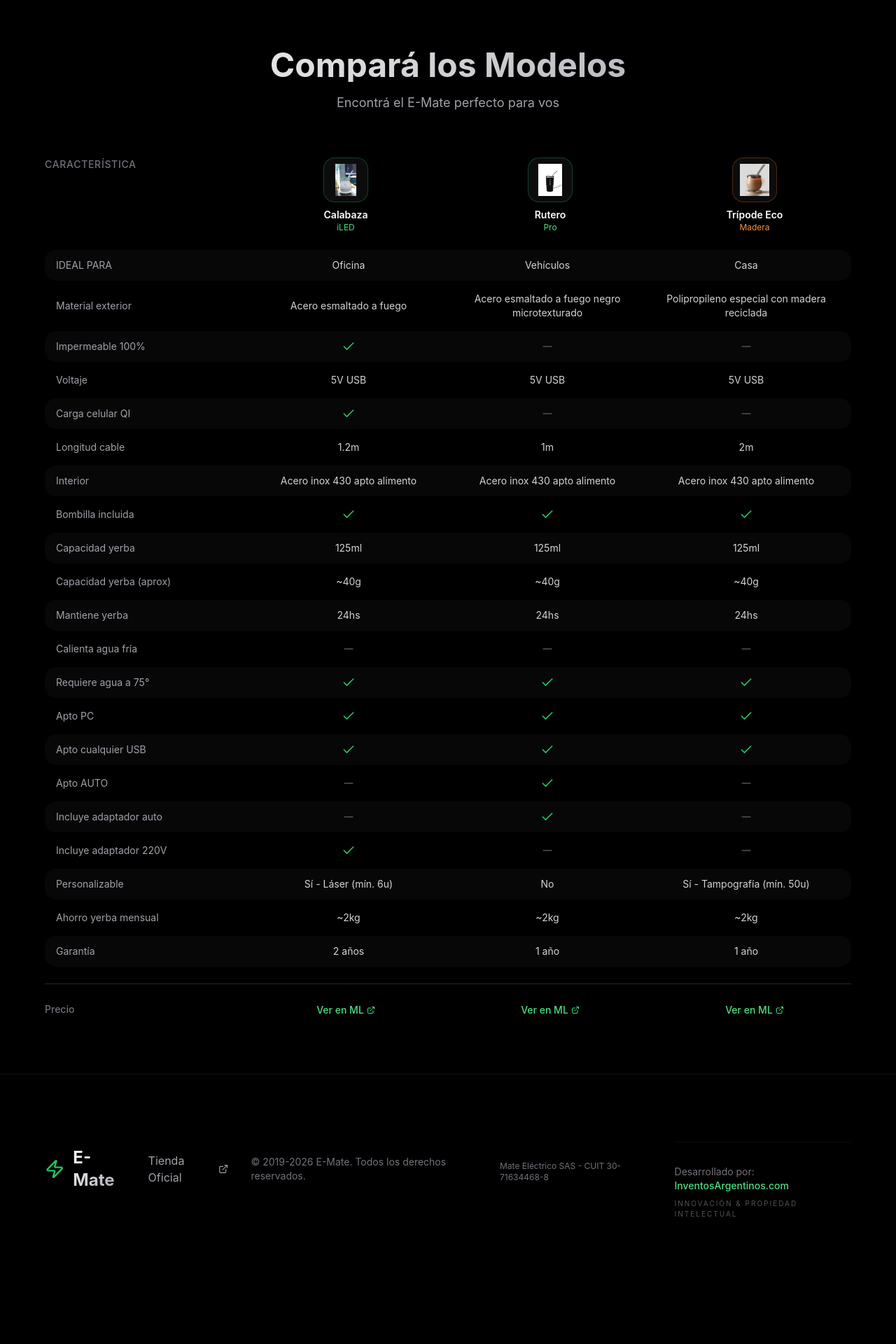
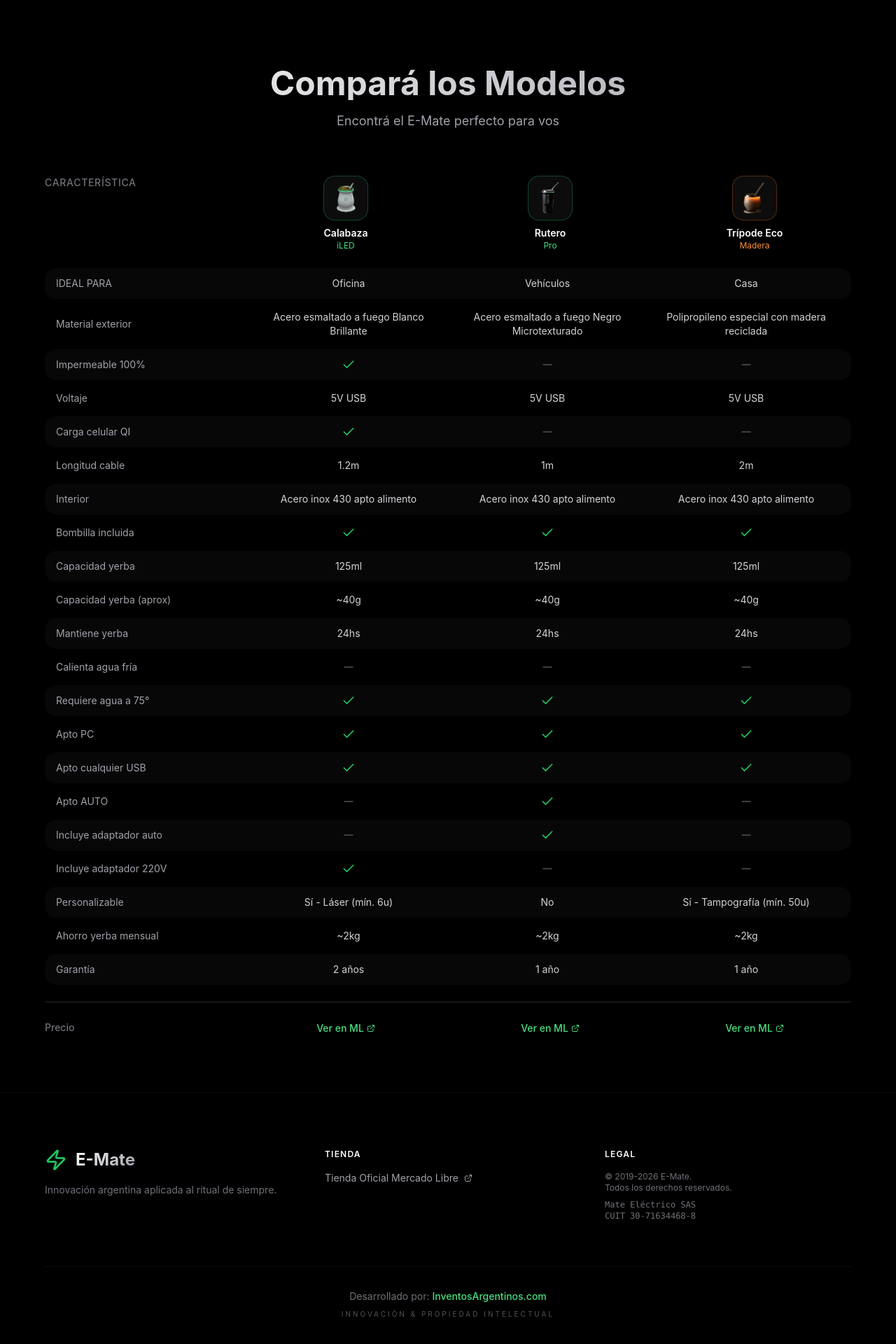
Before and after one commit to inventosmateros/mateelectrico, a React (Vite) app: page / in a window 1280 px wide. Shown: the part 3776-5696 px from the top of the page at 70% size. Before the commit the page ends 5582 px from the top, so only its background shows below. Built offline with nearby package versions, Linux system fonts and the light colour scheme.

Commit message:
Web E-Mate V5: Footer optimizado 3 columnas y link Inventos Argentinos

```diff
--- a/src/App.tsx
+++ b/src/App.tsx
@@ -47,7 +47,7 @@
 
 const comparisonData = [
   { feature: 'IDEAL PARA', calabaza: 'Oficina', rutero: 'Vehículos', tripode: 'Casa' },
-  { feature: 'Material exterior', calabaza: 'Acero esmaltado a fuego', rutero: 'Acero esmaltado a fuego negro microtexturado', tripode: 'Polipropileno especial con madera reciclada' },
+  { feature: 'Material exterior', calabaza: 'Acero esmaltado a fuego Blanco Brillante', rutero: 'Acero esmaltado a fuego Negro Microtexturado', tripode: 'Polipropileno especial con madera reciclada' },
   { feature: 'Impermeable 100%', calabaza: true, rutero: false, tripode: false },
   { feature: 'Voltaje', calabaza: '5V USB', rutero: '5V USB', tripode: '5V USB' },
   { feature: 'Carga celular QI', calabaza: true, rutero: false, tripode: false },
@@ -154,21 +154,21 @@
               </div>
               <div className="text-center">
                 <div className="w-16 h-16 mx-auto mb-2 rounded-2xl overflow-hidden bg-zinc-900/50 border border-green-500/30">
-                  <img src="/images/mate-blanco.png" alt="Calabaza" className="w-full h-full object-contain p-2" />
+                  <img src="/images/emate-iled-calabaza.png" alt="Calabaza" className="w-full h-full object-contain p-2" />
                 </div>
                 <p className="text-white font-semibold text-sm">Calabaza</p>
                 <p className="text-green-400 text-xs">iLED</p>
               </div>
               <div className="text-center">
                 <div className="w-16 h-16 mx-auto mb-2 rounded-2xl overflow-hidden bg-zinc-900/50 border border-green-500/30">
-                  <img src="/images/mate-negro.png" alt="Rutero" className="w-full h-full object-contain p-2" />
+                  <img src="/images/rutero-negro.png" alt="Rutero" className="w-full h-full object-contain p-2" />
                 </div>
                 <p className="text-white font-semibold text-sm">Rutero</p>
                 <p className="text-green-400 text-xs">Pro</p>
               </div>
               <div className="text-center">
                 <div className="w-16 h-16 mx-auto mb-2 rounded-2xl overflow-hidden bg-zinc-900/50 border border-orange-500/30">
-                  <img src="/images/mate-marron.jpg" alt="Trípode" className="w-full h-full object-contain p-2" />
+                  <img src="/images/tripode-eco-marron.png" alt="Trípode" className="w-full h-full object-contain p-2" />
                 </div>
                 <p className="text-white font-semibold text-sm">Trípode Eco</p>
                 <p className="text-orange-400 text-xs">Madera</p>
@@ -500,33 +500,50 @@
 
       <ComparisonSection />
 
-      <footer className="relative py-16 px-6 border-t border-zinc-800/50">
+ <footer className="relative py-20 px-6 border-t border-zinc-900/50 bg-black">
   <div className="max-w-6xl mx-auto">
-          <div className="flex flex-col md:flex-row items-center justify-between gap-8">
-            <div className="flex items-center gap-3">
+    {/* Primera Fila: 3 Columnas */}
+    <div className="grid grid-cols-1 md:grid-cols-3 gap-12 items-start text-center md:text-left">
+
+      {/* Columna 1: Branding */}
+      <div className="space-y-4">
+        <div className="flex items-center justify-center md:justify-start gap-3">
           <Zap className="w-8 h-8 text-green-500" />
           <span className="text-2xl font-bold text-gradient">E-Mate</span>
         </div>
+        <p className="text-zinc-500 text-sm leading-relaxed">
+          Innovación argentina aplicada al ritual de siempre.
+        </p>
+      </div>
 
-            <div className="flex items-center gap-6">
+      {/* Columna 2: Enlaces Rápidos */}
+      <div className="space-y-4">
+        <h4 className="text-white font-semibold uppercase text-xs tracking-widest">Tienda</h4>
         <a
           href="https://mercadolibre.com.ar/tienda/emate"
           target="_blank"
           rel="noopener noreferrer"
-                className="text-zinc-400 hover:text-white transition-colors flex items-center gap-2"
+          className="text-zinc-400 hover:text-green-400 transition-colors flex items-center justify-center md:justify-start gap-2 text-sm"
         >
-                Tienda Oficial
-                <ExternalLink className="w-4 h-4" />
+          Tienda Oficial Mercado Libre
+          <ExternalLink className="w-3 h-3" />
         </a>
       </div>
 
-           <p className="text-zinc-500 text-sm">
-  © 2019-2026 E-Mate. Todos los derechos reservados.
+      {/* Columna 3: Legal */}
+      <div className="space-y-2">
+        <h4 className="text-white font-semibold uppercase text-xs tracking-widest mb-4">Legal</h4>
+        <p className="text-zinc-500 text-xs">
+          © 2019-2026 E-Mate. <br/> Todos los derechos reservados.
         </p>
-<p className="text-zinc-500 text-xs mt-2">
-  Mate Eléctrico SAS - CUIT 30-71634468-8
+        <p className="text-zinc-500 text-xs font-mono">
+          Mate Eléctrico SAS <br/> CUIT 30-71634468-8
         </p>
-<div className="pt-8 mt-8 border-t border-zinc-900/50">
+      </div>
+    </div>
+
+    {/* Segunda Fila: Créditos (InventosArgentinos.com) */}
+    <div className="mt-16 pt-8 border-t border-zinc-900/50 flex flex-col items-center gap-2">
       <p className="text-zinc-500 text-sm">
         Desarrollado por:{" "}
         <a
@@ -538,10 +555,9 @@
           InventosArgentinos.com
         </a>
       </p>
-  <p className="text-zinc-600 text-[10px] uppercase tracking-[0.2em] mt-2">
+      <p className="text-zinc-600 text-[10px] uppercase tracking-[0.3em]">
         Innovación & Propiedad Intelectual
       </p>
-</div>
     </div>
   </div>
 </footer>
```
Also changed, not shown: public/images/rutero-negro.png. Lines whose indentation alone changed are shown as unchanged.
